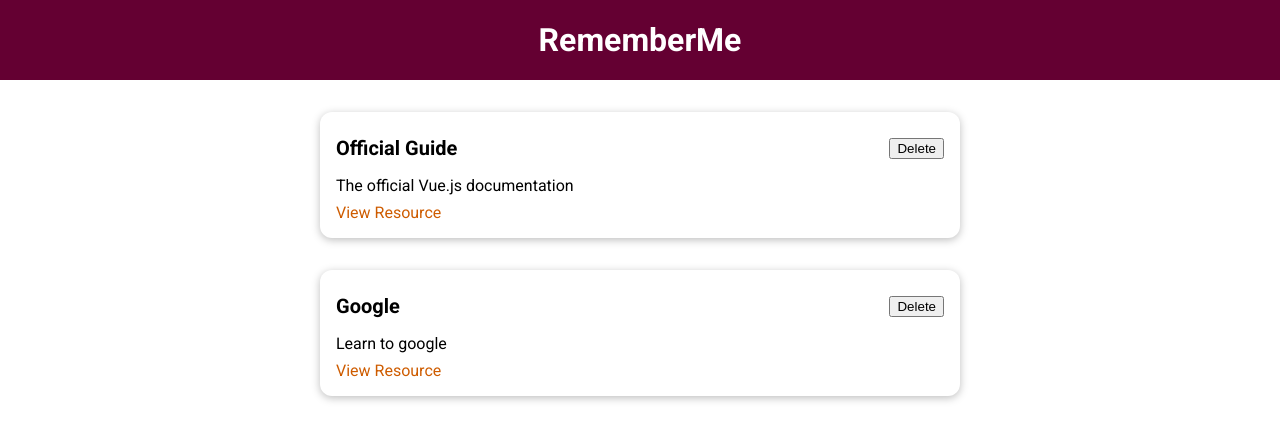
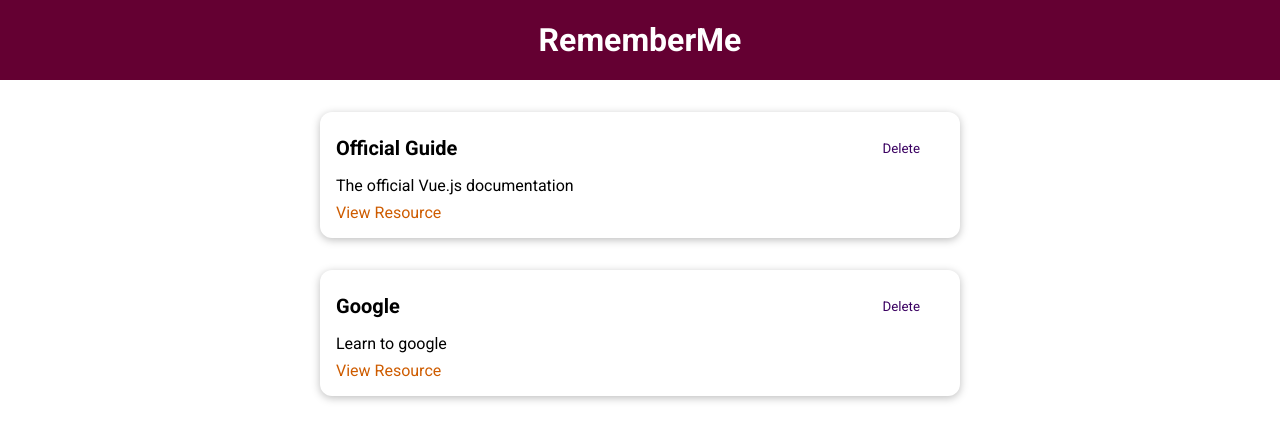
Before and after one commit to dgrzeg/vue_remember, a Vue app: page / in a window 1280 px wide. Shown: the top 440 px of the page. Built offline with nearby package versions, Linux system fonts and the light colour scheme.

Commit message:
BaseButton

```diff
--- /dev/null
+++ b/src/components/UI/BaseButton.vue
@@ -0,0 +1,39 @@
+<template>
+  <button :type="type" :class="mode">
+    <slot></slot>
+  </button>
+</template>
+
+<script>
+export default {
+  props: ['type', 'mode'],
+};
+</script>
+
+<style scoped>
+button {
+  padding: 0.75rem 1.5rem;
+  font-family: inherit;
+  background-color: #3a0061;
+  border: 1px solid #3a0061;
+  color: white;
+  cursor: pointer;
+}
+
+button:hover,
+button:active {
+  background-color: #270041;
+  border-color: #270041;
+}
+
+.flat {
+  background-color: transparent;
+  color: #3a0061;
+  border: none;
+}
+
+.flat:hover,
+.flat:active {
+  background-color: #edd2ff;
+}
+</style>
--- a/src/components/learning-resources/LearningResource.vue
+++ b/src/components/learning-resources/LearningResource.vue
@@ -3,7 +3,7 @@
     <base-card>
       <header>
         <h3>{{ title }}</h3>
-        <button>Delete</button>
+        <base-button mode="flat">Delete</base-button>
       </header>
       <p>{{ description }}</p>
       <nav>
--- a/src/main.js
+++ b/src/main.js
@@ -2,9 +2,11 @@
 
 import App from './App.vue';
 import BaseCard from './components/UI/BaseCard.vue';
+import BaseButton from './components/UI/BaseButton.vue';
 
 const app = createApp(App);
 
 app.component('base-card', BaseCard);
+app.component('base-button', BaseButton);
 
 app.mount('#app');
```
